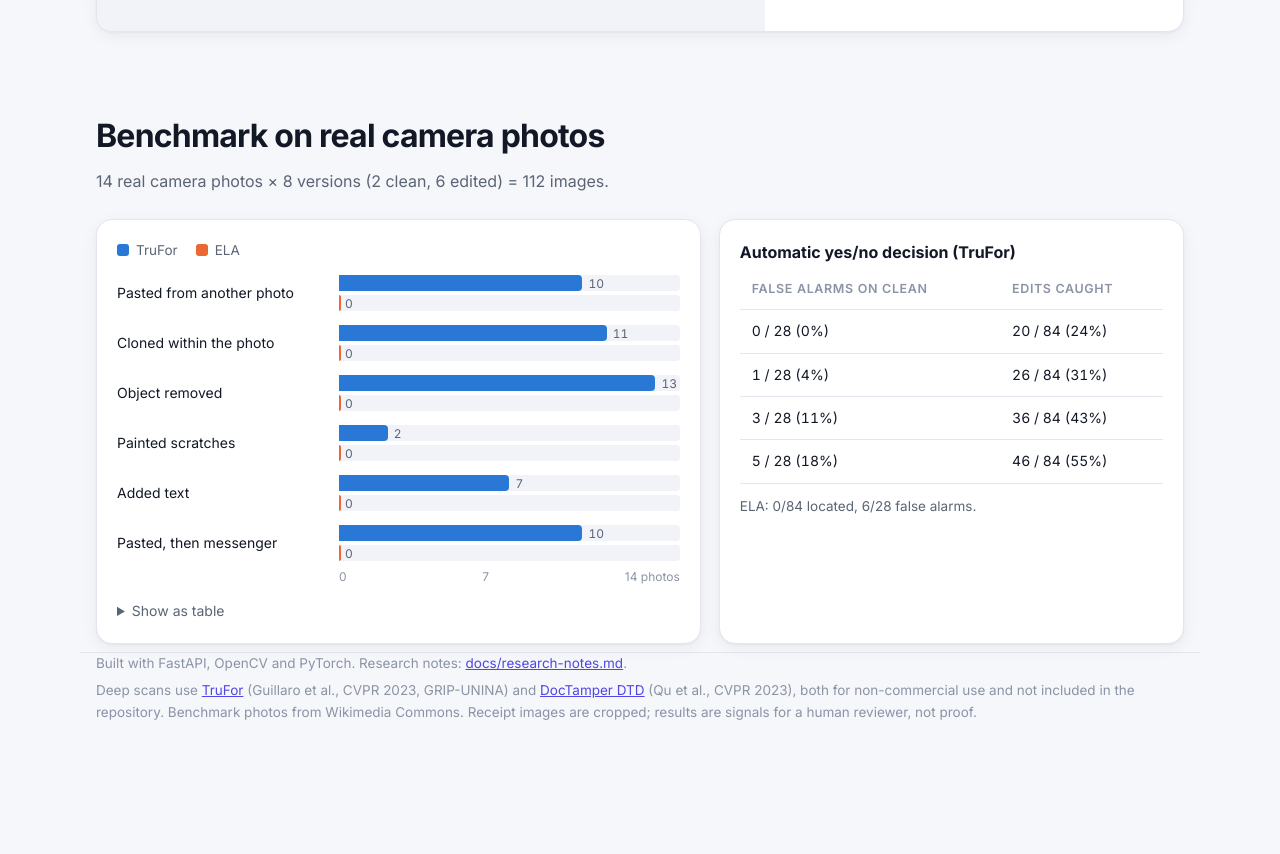
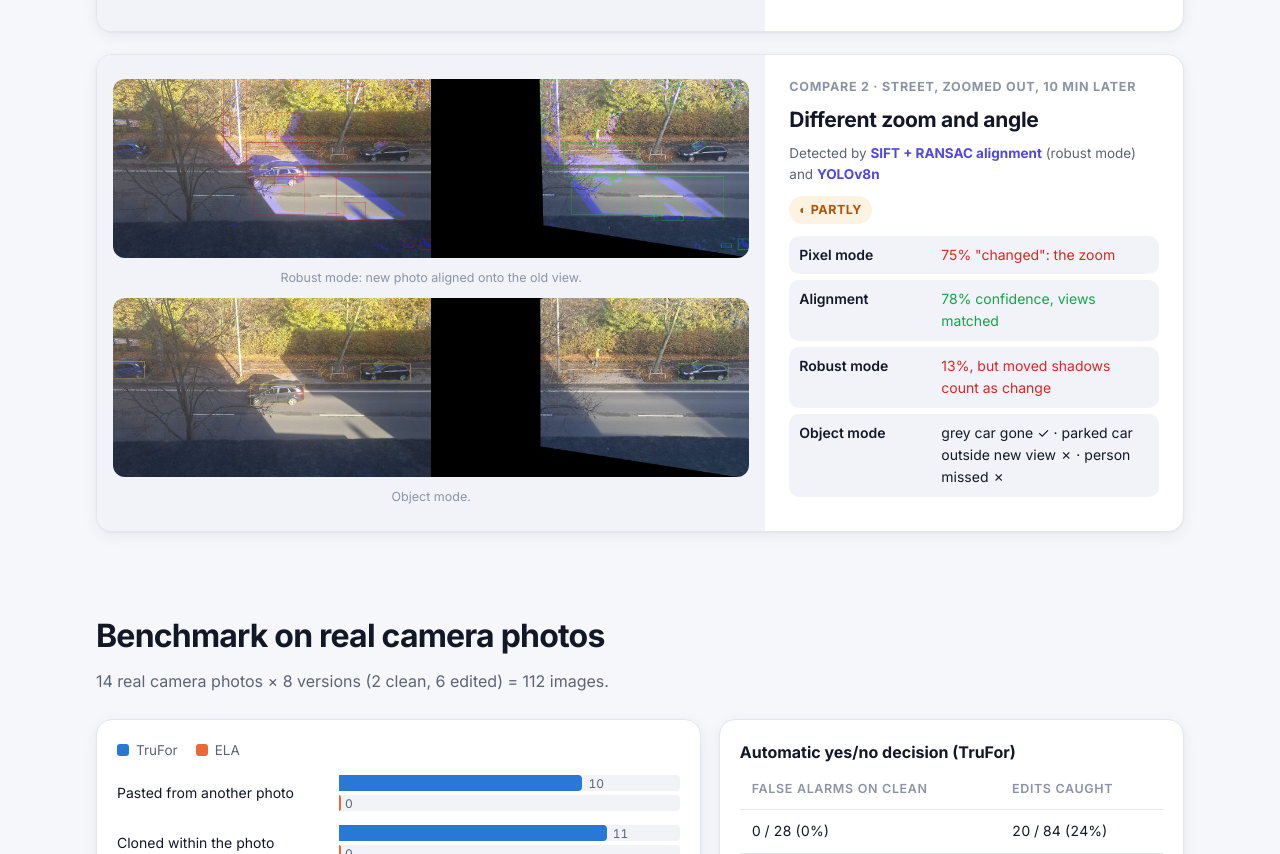
Before and after one commit to Daniel-Kasem48/aerial-change-detection, a plain HTML site: page docs/index.html in a window 1280 px wide. Shown: the part 2613-3467 px from the top of the page. Before the commit the page ends 3343 px from the top, so only its background shows below. Drawn offline with Linux system fonts and the light colour scheme.

Commit message:
Showcase: add zoomed-out street comparison with honest limits
Co-Authored-By: Claude Opus 5.5 <noreply@anthropic.com>

```diff
--- a/docs/index.html
+++ b/docs/index.html
@@ -303,6 +303,27 @@ footer p { margin: 0 0 6px; }
         </ul>
       </div>
     </article>
+
+    <article class="card case wide">
+      <div class="media">
+        <img src="showcase/street_zoom_robust.jpg" alt="Earlier photo and zoomed-out photo aligned, changes boxed" loading="lazy" style="border-radius:12px">
+        <div class="cap">Robust mode: new photo aligned onto the old view.</div>
+        <img src="showcase/street_zoom_objects.jpg" alt="Object comparison of the same pair" loading="lazy" style="border-radius:12px">
+        <div class="cap">Object mode.</div>
+      </div>
+      <div class="body">
+        <div class="num">Compare 2 · street, zoomed out, 10 min later</div>
+        <h3>Different zoom and angle</h3>
+        <div class="by">Detected by <b>SIFT + RANSAC alignment</b> (robust mode) and <b>YOLOv8n</b></div>
+        <span class="badge partial">◐ Partly</span>
+        <ul class="rows">
+          <li><b>Pixel mode</b><span class="ko">75% "changed": the zoom</span></li>
+          <li><b>Alignment</b><span class="ok">78% confidence, views matched</span></li>
+          <li><b>Robust mode</b><span class="ko">13%, but moved shadows count as change</span></li>
+          <li><b>Object mode</b><span>grey car gone ✓ · parked car outside new view ✗ · person missed ✗</span></li>
+        </ul>
+      </div>
+    </article>
   </section>
 
   <section id="benchmark">
```
Also changed, not shown: docs/showcase/street_zoom_objects.jpg (added), docs/showcase/street_zoom_robust.jpg (added).
